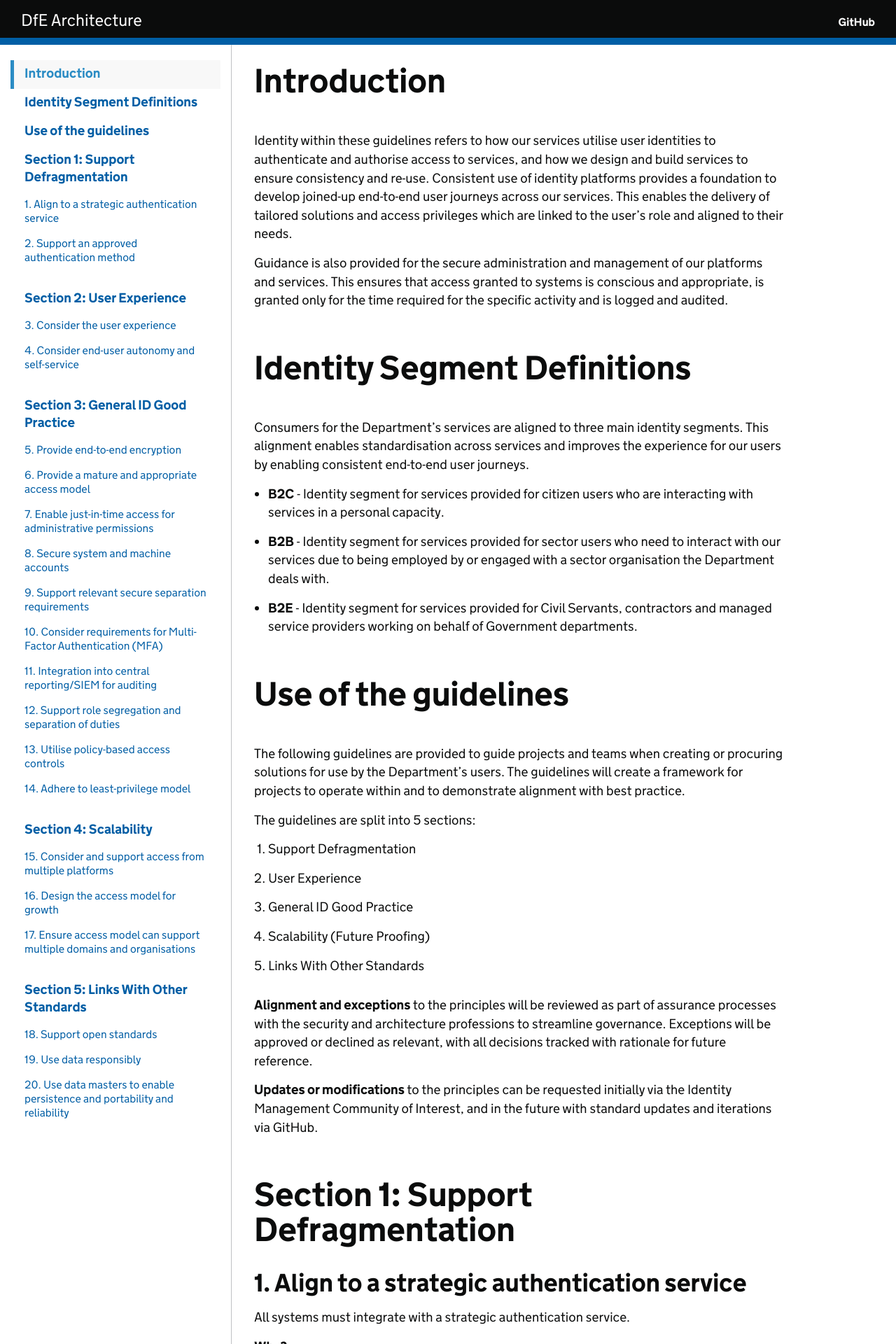
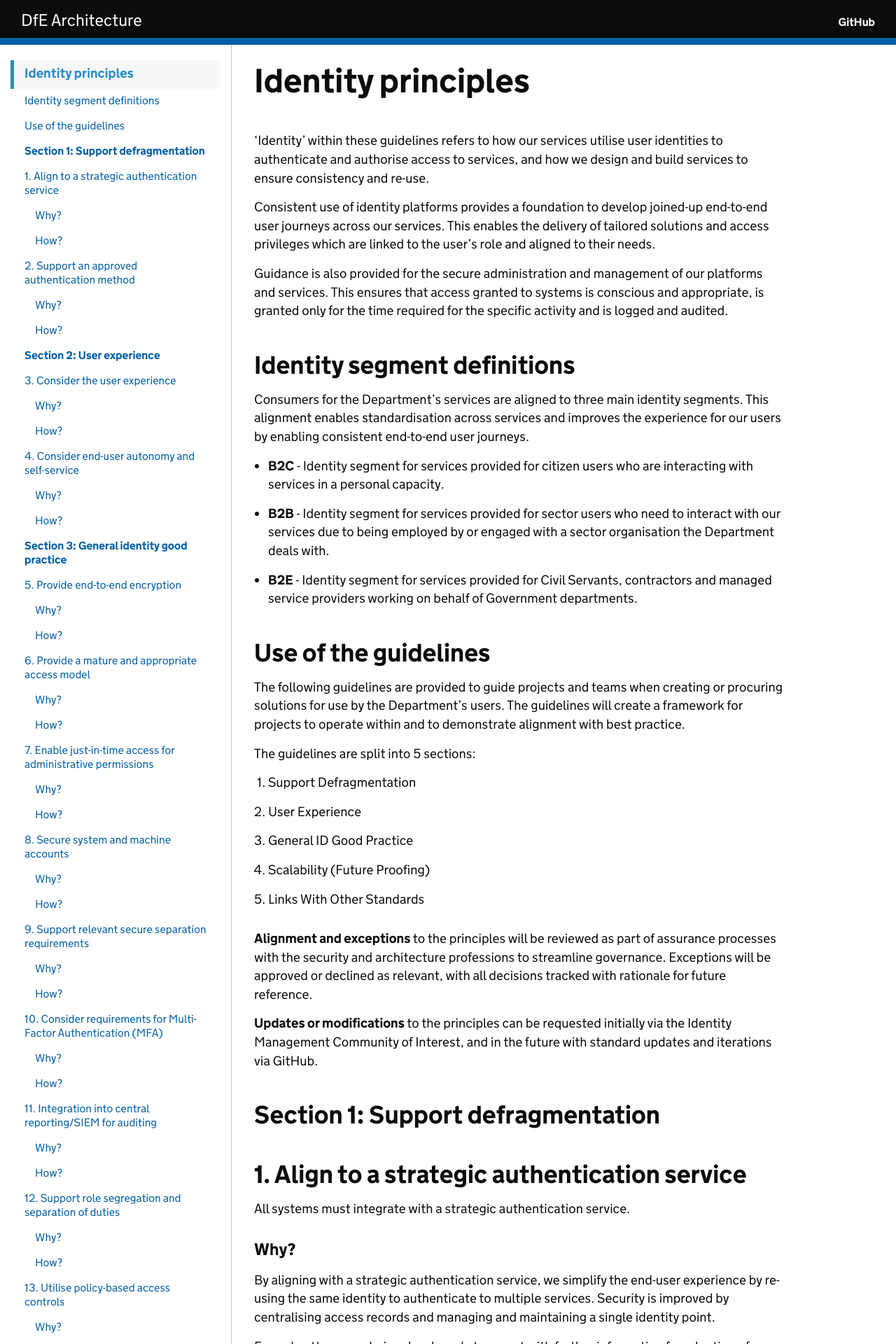
Before and after one commit to DFE-Digital/architecture, a Jekyll site: the page built from principles/identity-principles.md, in a window 1280 px wide. Shown: the top 1920 px of the page at 70% size. Built offline with Jekyll 4.4.1, drawn with Linux system fonts in a browser that asks for light colours; our own code applies the rules of GitHub Pages for plain Markdown files; some of the changed text lies outside the part shown.

Commit message:
Header tweaks on identity page

```diff
--- a/principles/identity-principles.md
+++ b/principles/identity-principles.md
@@ -3,13 +3,15 @@ category: Architecture Principles
 expires: 2023-12-01
 ---
 
-# Introduction
+# Identity principles
 
-Identity within these guidelines refers to how our services utilise user identities to authenticate and authorise access to services, and how we design and build services to ensure consistency and re-use. Consistent use of identity platforms provides a foundation to develop joined-up end-to-end user journeys across our services. This enables  the delivery of tailored solutions and access privileges which are linked to the user’s role and aligned to their needs.
+'Identity' within these guidelines refers to how our services utilise user identities to authenticate and authorise access to services, and how we design and build services to ensure consistency and re-use.
+
+Consistent use of identity platforms provides a foundation to develop joined-up end-to-end user journeys across our services. This enables  the delivery of tailored solutions and access privileges which are linked to the user’s role and aligned to their needs.
 
 Guidance is also provided for the secure administration and management of our platforms and services. This ensures that access granted to systems is conscious and appropriate, is granted only for the time required for the specific activity and is logged and audited.
 
-# Identity Segment Definitions
+## Identity segment definitions
 
 Consumers for the Department’s services are aligned to three main identity segments. This alignment enables standardisation across services and improves the experience for our users by enabling consistent end-to-end user journeys.
 
@@ -19,7 +21,7 @@ Consumers for the Department’s services are aligned to three main identity seg
 
 * **B2E** - Identity segment for services provided for Civil Servants, contractors and managed service providers working on behalf of Government departments.
 
-# Use of the guidelines
+## Use of the guidelines
 
 The following guidelines are provided to guide projects and teams when creating or procuring solutions for use by the Department’s users. The guidelines will  create a framework for projects to operate within and to demonstrate alignment with best practice.
 
@@ -40,13 +42,13 @@ The guidelines are split into 5 sections:
 **Updates or modifications** to the principles can be requested initially via the Identity Management Community of Interest, and in the future with standard updates and iterations via GitHub.
 
 
-# Section 1: Support Defragmentation
+## **Section 1: Support defragmentation**
 
 ## 1. Align to a strategic authentication service
 
 All systems must integrate with a strategic authentication service.
 
-**Why?**
+### Why?
 
 By aligning with a strategic authentication service, we simplify the end-user experience by  re-using the same identity to authenticate to multiple services. Security is improved by centralising access records and managing and maintaining  a single identity point.
 
@@ -58,7 +60,7 @@ Formal patterns are being developed at present with further information for adop
 
 * B2E - Use AzureAD and leverage **AzureAD B2B** to invite guests
 
-**How?**
+### How?
 
 * Review strategic patterns for authentication services.
 
@@ -74,13 +76,13 @@ Formal patterns are being developed at present with further information for adop
 
 Systems must utilise modern and secure authentication protocols which are replay-resistant.
 
-**Why?**
+### Why?
 
 Modern authenticate protocols provide greater levels of security against common attacks and malicious activity and are supported by the strategic authentication providers.
 
 Legacy protocols are prone to common attacks which can lead to system compromise and data loss. Ongoing use of legacy protocols will create a dependency with legacy authentication providers, and/or weaken security due to retaining support for legacy protocols.
 
-**How?**
+### How?
 
 * Review strategic patterns for authentication methods.
 
@@ -93,18 +95,18 @@ Legacy protocols are prone to common attacks which can lead to system compromise
 * Retire capabilities which cannot support integration into strategic authentication services (as mentioned in section 1 above).
 
 
-# Section 2: User Experience
+## **Section 2: User experience**
 
 
 ## 3. Consider the user experience
 
 Considering user needs is core to everything we do, and must therefore be considered for how we manage a user’s identity access journey.
 
-**Why?**
+### Why?
 
 The user experience should be considered when utilising Identity Management solutions. How will it affect the user journey? Is it a seamless experience or does it burden the user?
 
-**How?**
+### How?
 
 Follow existing guidance from the Service Manual - https://www.gov.uk/service-manual/service-standard/point-1-understand-user-needs
 
@@ -115,7 +117,7 @@ Work with User Researchers and Product Owners across the department and Governme
 
 Systems should implement self-service capabilities to empower end-users and reduce support costs.
 
-**Why?**
+### Why?
 
 Legacy systems and operational processes rely on paper-based procedures managed by service desks to access systems and make changes. This causes delays for end-users and drives up support costs for operatives who need to manage the end-to-end process to  grant and manage access to systems and data.
 
@@ -129,7 +131,7 @@ The use of digital processes and self-service for end-users:
 
 * improves security and auditing for a system, as digital audit logs can be reviewed and governed more easily than paper-based equivalents.
 
-**How?**
+### How?
 
 * Ensure systems support the principles outlined here to align to standard authentication and identity governance solutions and support policy-based access controls.
 
@@ -139,20 +141,20 @@ The use of digital processes and self-service for end-users:
 
 
 
-# Section 3: General ID Good Practice
+## **Section 3: General identity good practice**
 
 
 ## 5. Provide end-to-end encryption
 
 Systems must protect the end-to-end communications between the system and consumer to prevent common attacks and to protect data.
 
-**Why?**
+### Why?
 
 Many malicious activities involve monitoring network activity with commonly available tools to gather credentials and system data. Modern protocols do not expose data as they provide a level of encryption within the authentication token. Older authentication protocols and legacy methods (username/password) could expose data which could be exploited to gain access by impersonating a user.
 
 End-to-end encryption is common when accessing external systems but must also be implemented as standard for internal systems to protect against any insider threats within the Department.
 
-**How?**
+### How?
 
 * Enable transport-level encryption for all communications between consumer and system and system to system.
 
@@ -165,13 +167,13 @@ End-to-end encryption is common when accessing external systems but must also be
 
 Systems must utilise a suitable access model so that it can be secured and managed appropriately.
 
-**Why?**
+### Why?
 
 Access models ensure administrators and consumers of a system are granted the appropriate level of access for their requirements. The levels of access and the roles provided should be appropriate to the relevant system and the data or control it grants access to.
 
 A relatively simple system may only require user, administrator and approver roles. A system managing access to confidential data across multiple education establishments would require a rich access model to manage both role access and to segregate data access accordingly.
 
-**How?**
+### How?
 
 * Review requirements for the access model as part of the Discovery phase, considering the data being accessed and by whom.
 
@@ -188,7 +190,7 @@ A relatively simple system may only require user, administrator and approver rol
 
 High-privilege and high-access roles must be assigned on a time-bound basis and used appropriately and only when required.
 
-**Why?**
+### Why?
 
 Accounts which carry large amounts of privileged access are targets for malicious activity and inappropriate use. A malicious user who can gain access to an account which included numerous administrative roles could cause significant damage within the Department.
 
@@ -196,7 +198,7 @@ Assigning roles using a just-in-time(JiT) model ensures that administrators and
 
 The use of just-in-time access also instils more mature working practices, as administrators need to plan changes and use administrative permissions appropriately. It also avoids the potential of accidental misuse by ensuring that the permissions are applied explicitly rather than implicitly.
 
-**How?**
+### How?
 
 * Ensure that COTS products are selected, and that these can either integrate into existing security capabilities which can provide JiT access, or which can support JiT access natively.
 
@@ -209,7 +211,7 @@ The use of just-in-time access also instils more mature working practices, as ad
 
 System accounts are powerful and must be managed and secured appropriately to avoid misuse or malicious exploit.
 
-**Why?**
+### Why?
 
 System (aka service) accounts are used for system-to-system access or to run unattended activities within a system, and often require high-privileged access to do so.
 
@@ -217,7 +219,7 @@ The system accounts often have a password which is set once and rarely updated.
 
 System accounts are often assigned unnecessarily high-privileges by the system owners or developers for convenience rather than applying the correct least-privilege level of access. Due to this they are often targeted by malicious users as they can be used to gain significant levels of access without detection.
 
-**How?**
+### How?
 
 * Ensure that system accounts are identified within system designs, along with details of the permissions assigned and usage so they can be monitored for anomalous activity.
 
@@ -236,7 +238,7 @@ System accounts are often assigned unnecessarily high-privileges by the system o
 
 Data held within systems must be segregated to enable access controls and support potential future divestment or separation requirements.
 
-**Why?**
+### Why?
 
 Data held within systems will contain end-user identifiable and sensitive information which must be segregated and protected accordingly so that access controls can be enforced.
 
@@ -244,7 +246,7 @@ The architecture of the system must also support requirements for future potenti
 
 This segregation will also support this principle to ensure the access model for a system can enforce data separation accordingly.
 
-**How?**
+### How?
 
 * Ensure that data architecture within the system supports the separation between organisations, consumers etc.
 
@@ -256,7 +258,7 @@ This segregation will also support this principle to ensure the access model for
 
 Systems should utilise additional authentication factors as standard to protect against malicious activity.
 
-**Why?**
+### Why?
 
 MFA is often considered an additional control required when accessing systems as an administrator or when accessing high-value data which needs to be protected. However, it should be seen as a more general measure which is used to protect access to systems provided by the Department. The use of MFA has multiple benefits, not just for accessing administrative roles or high-value data.
 
@@ -266,7 +268,7 @@ MFA is often considered an additional control required when accessing systems as
 
 * Users and suppliers will often share credentials for convenience, allowing multiple people to access the same system using the same username/password. The use of MFA restricts this poor practice as it provides the ‘something you have’ authentication challenge, which may be a secure token, an SMS code or a prompt on an app on a user’s mobile phone.
 
-**How?**
+### How?
 
 * Discuss and review requirements for MFA as part of the system’s discovery phases, and review with an Information Security colleague if necessary to confirm whether it is a hard requirement.
 
@@ -279,11 +281,11 @@ MFA is often considered an additional control required when accessing systems as
 
 Systems must integrate into the Department’s SIEM (security information and event management) platform, to provide security oversight and assurance.
 
-**Why?**
+### Why?
 
 Whilst individual system owners or teams have a responsibility for the security of their systems, the Cyber and Information Security division have a Department-wide responsibility to monitor for and protect against malicious activity and cyber threats. Integrating systems into the Department’s SIEM platform provides the broad visibility of the health of all systems. It also enables the ability to discover and monitor any emerging threats and vulnerabilities across the estate.
 
-**How?**
+### How?
 
 * Alignment to **Principle 1** enables integration and logging for the authentication into a system, as this is provided as part of the service.
 
@@ -295,7 +297,7 @@ Whilst individual system owners or teams have a responsibility for the security
 
 Systems must utilise a role model which ensures that roles are managed and segregated appropriately.
 
-**Why?**
+### Why?
 
 Many systems include workflows to support processes for approval, code promotion and changes to data held within. Separation of duties (SoD) refers to the checks and balances within a process to ensure that the relevant governance and approvals are carried out.
 
@@ -303,7 +305,7 @@ Separating the steps of a workflow or approval process ensures that a task such
 
 Individuals should not be able to approve end-to-end lifecycle activity or promote their own access rights unless there has been a conscious decision to do so. Self-promotion or self-approval may be suitable for specific low-privilege or low-impact activities, but this must be reviewed with assurance teams to ensure it is acceptable.
 
-**How?**
+### How?
 
 * Ensure alignment with Principle 5 to provide a mature access model which will be sufficiently granular to support SoD.
 
@@ -316,7 +318,7 @@ Individuals should not be able to approve end-to-end lifecycle activity or promo
 
 Systems should consider policy-based and attribute-based access controls to provide modern and flexible access methods.
 
-**Why?**
+### Why?
 
 Traditional role-based access control (RBAC) methods of managing access to systems provide granular access models and methods to ensure that access is proportionate for the end-user. However, they do require additional ongoing management to maintain the correct group membership and ensure that permissions are not being collected and retained unnecessarily.
 
@@ -324,7 +326,7 @@ A future move to policy-based access control systems will provide greater flexib
 
 The use of policy-based access controls requires a reliable set of master data records and therefore may not be possible for all attributes at present, but in-house development and COTS systems should consider this requirement so they can be adapted in the future.
 
-**How?**
+### How?
 
 * Ensure that COTS and in-house developed apps can support modern policy-based and attributed-based authentication models.
 
@@ -335,7 +337,7 @@ The use of policy-based access controls requires a reliable set of master data r
 
 Roles and privileges assigned to systems must be appropriate for the user’s requirements.
 
-**Why?**
+### Why?
 
 Providing permissions and access which are aligned to the end-users' requirements ensure that access to data is protected appropriately and avoids the ability for malicious activity or accidental misuse.
 
@@ -343,7 +345,7 @@ An administrator who is provided with full access to a system for simplicity or
 
 Managing access to the least-privilege model also ensures that impacts from malicious activity from a stolen or impersonated account are restricted.
 
-**How?**
+### How?
 
 * Do not use generic built-in roles for systems (domain admin, owner, administrator etc).
 
@@ -356,20 +358,20 @@ Managing access to the least-privilege model also ensures that impacts from mali
 * Manage the use of high-privilege roles appropriately, with time-bound access or with separate ‘break-glass’ accounts.
 
 
-# Section 4: Scalability
+## **Section 4: Scalability**
 
 
 ## 15. Consider and support access from multiple platforms
 
 Systems must support strategic authentication from all platforms used to access them.
 
-**Why?**
+### Why?
 
 Modern systems, both COTS and in-house developed, require access from a range of device types (laptop, phone, tablet etc) and use-cases (internal, supplier, citizen etc) which will utilise different methods of access.
 
 The system must support a consistent identity and authentication method,  regardless of how it is accessed and by whom.
 
-**How?**
+### How?
 
 * Evaluate the access requirements from persona and devices as part of the Discovery phase.
 
@@ -384,13 +386,13 @@ The system must support a consistent identity and authentication method,  regard
 
 Systems must provide the ability to extend the access model for additional access and use-cases without re-architecting.
 
-**Why?**
+### Why?
 
 Systems may start with a small user community with simple access requirements. This will inevitably grow to accommodate more users with potentially more complex access requirements to segregate roles and data held within.
 
 The business case for the relevant system should include details of the end-state which will include the potential scale and use. This should be reflected not just to the application and system architecture, but also the access model to ensure that this remains fit for purpose in the future.
 
-**How?**
+### How?
 
 * Ensure the full scope of the system is understood and captured within the system design and as part of the selection criteria.
 
@@ -401,25 +403,25 @@ The business case for the relevant system should include details of the end-stat
 
 Systems must provide the ability to enable and control access across diverse user types and organisations.
 
-**Why?**
+### Why?
 
 Consumers of the Department’s systems are located across multiple organisations within the Department and externally. Systems providing services must therefore support the ability to recognise different user types and  to manage access appropriately. This can be done by segregating access logically within the applications and/or the data stores used by the system.
 
-**How?**
+### How?
 
 * Ensure the architecture of the selected or developed system supports logical separation at a sufficiently robust level for the data held within.
 
 * Ensure the access model within the system can leverage attributes held within the Identity Management platform. This will enable it make access decisions based upon a minimum of organisation and user role.
 
 
-# Section 5: Links With Other Standards
+## **Section 5: Links With Other Standards**
 
 
 ## 18. Support open standards
 
 Open Standards ease integration burden on services, enable us to move at pace for functional and security related changes, whilst ensuring teams can easily access knowledge on integrating with and maintaining ID Systems.
 
-**Why?**
+### Why?
 
 * We maintain alignment with the architecture principles https://github.com/DFE-Digital/architecture/blob/master/principles/enterprise-architecture-principles.md#10-use-open-standards
 
@@ -429,7 +431,7 @@ Open Standards ease integration burden on services, enable us to move at pace fo
 
 * The use of open standards ensures that knowledge to integrate with and maintain ID Systems is easy to come by.
 
-**How?**
+### How?
 
 * When building a new service, build it on the foundations of Open ID Standards such as OAuth, OIDC or SAML.
 
@@ -440,7 +442,7 @@ Open Standards ease integration burden on services, enable us to move at pace fo
 
 Data used within identity platforms to identify users must be used appropriately and in line with our standard principles.
 
-**Why?**
+### Why?
 
 * Responsible use of our user’s data helps to build trust with the Department and our services.
 
@@ -450,7 +452,7 @@ Data used within identity platforms to identify users must be used appropriately
 
 * Users should be able to update and remove their data as they see fit, controlling where it’s shared and how it is captured between systems.
 
-**How?**
+### How?
 
 Follow our existing data principles and guidance.
 
@@ -461,11 +463,11 @@ https://github.com/DFE-Digital/architecture/blob/master/principles/enterprise-da
 
 Services should agree on attributes that can be used to mirror/merge/reference user data across many systems, enabling gaps to be easily bridged as users move between disparate systems.
 
-**Why?**
+### Why?
 
 Utilising master data sources enables consistent and joined-up user experiences as we have a better understanding of our users and their roles, and can provide appropriate services to them and manage their access appropriately.
 
-**How?**
+### How?
 
 * Follow our existing principles for data mastering and re-use. https://github.com/DFE-Digital/architecture/blob/master/principles/enterprise-data-architecture-principles.md#1-data-is-an-asset
 
```
